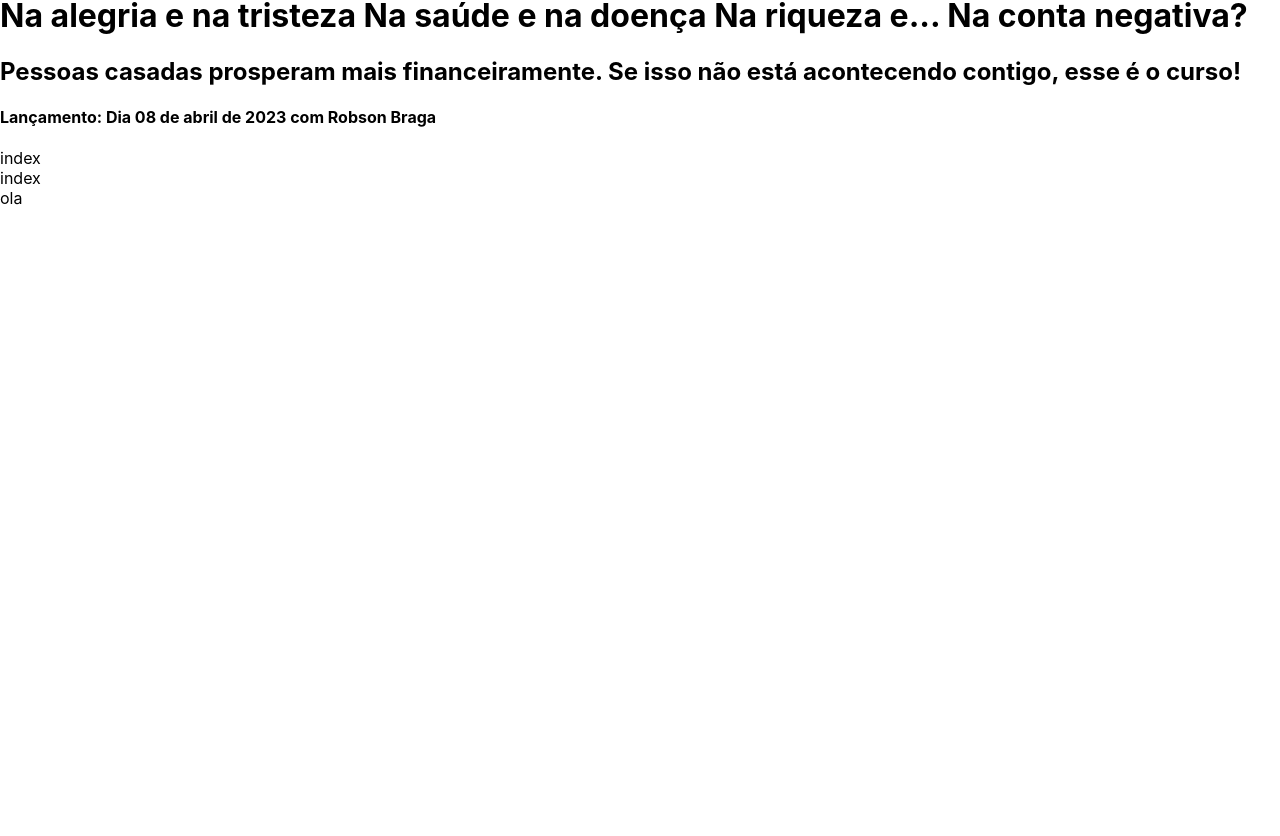
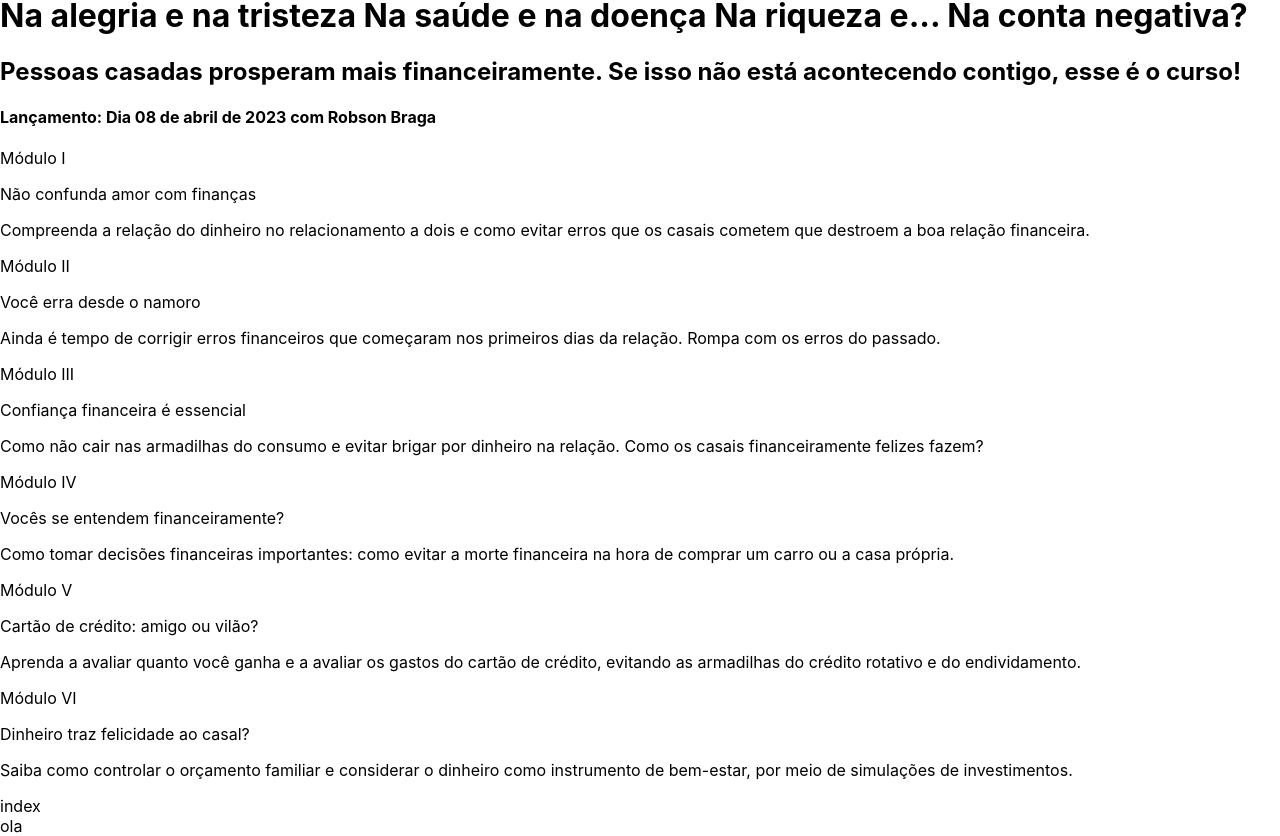
Before and after one commit to daniel-s-souza/Rbraga_landing_page, a React (Create React App) app: page / in a window 1280 px wide. Shown: the part 466-1302 px from the top of the page. Before the commit the page ends 800 px from the top, so only its background shows below. Built offline with nearby package versions, Linux system fonts and the light colour scheme.

Commit message:
feat: implementa estrutura de conteudos

```diff
--- a/package.json
+++ b/package.json
@@ -6,8 +6,10 @@
     "@testing-library/jest-dom": "^5.16.5",
     "@testing-library/react": "^13.4.0",
     "@testing-library/user-event": "^13.5.0",
+    "feather-icons": "^4.29.0",
     "react": "^18.2.0",
     "react-dom": "^18.2.0",
+    "react-icons": "^4.8.0",
     "react-router-dom": "^6.10.0",
     "react-scripts": "5.0.1",
     "web-vitals": "^2.1.4"
--- a/src/pages/conteudo/index.js
+++ b/src/pages/conteudo/index.js
@@ -3,7 +3,43 @@ import React, { Component } from 'react'
 export default class index extends Component {
   render() {
     return (
-      <div>index</div>
+      <>
+      <section>
+      <div className='modulo1'>
+        <p className='modulo'> Módulo I </p>
+        <p className=''> Não confunda amor com finanças</p>
+        <p>Compreenda a relação do dinheiro no relacionamento a dois e como evitar erros que os casais cometem que destroem a boa relação financeira.</p>
+      </div>
+      <div className='modulo2'>
+        <p className='modulo'> Módulo II </p>
+        <p className=''> Você erra desde o namoro</p>
+        <p>Ainda é tempo de corrigir erros financeiros que começaram nos primeiros dias da relação. Rompa com os erros do passado.</p>
+      </div>
+      <div className='modulo3'>
+        <p className='modulo'> Módulo III </p>
+        <p className=''> Confiança financeira é essencial</p>
+        <p>Como não cair nas armadilhas do consumo e evitar brigar por dinheiro na relação. Como os casais financeiramente felizes fazem?</p>
+      </div>
+      </section>
+      <section>
+      <div className='modulo4'>
+        <p className='modulo'> Módulo IV </p>
+        <p className=''> Vocês se entendem financeiramente?</p>
+        <p>Como tomar decisões financeiras importantes: como evitar a morte financeira na hora de comprar um carro ou a casa própria.</p>
+      </div>
+      <div className='modulo5'>
+        <p className='modulo'> Módulo V </p>
+        <p className=''> Cartão de crédito: amigo ou vilão?</p>
+        <p>Aprenda a avaliar quanto você ganha e a avaliar os gastos do cartão de crédito, evitando as armadilhas do crédito rotativo e do endividamento.</p>
+      </div>
+      <div className='modulo6'>
+        <p className='modulo'> Módulo VI </p>
+        <p className=''> Dinheiro traz felicidade ao casal?</p>
+        <p>Saiba como controlar o orçamento familiar e considerar o dinheiro como instrumento de bem-estar, por meio de simulações de investimentos.</p>
+      </div>
+      </section>
+    </>
+
     )
   }
 }
```
Also changed, not shown: src/App.js (line endings or trailing spaces), src/components/Footer/index.js (added), 1 other file (tests, documents, lock files or other folders).
